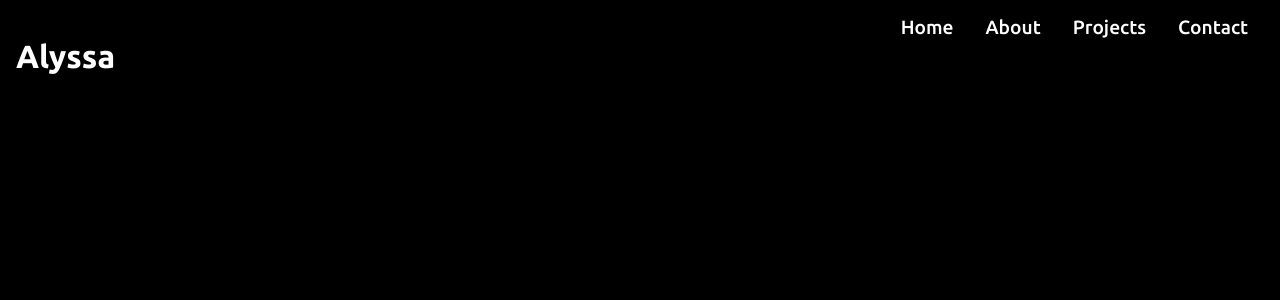
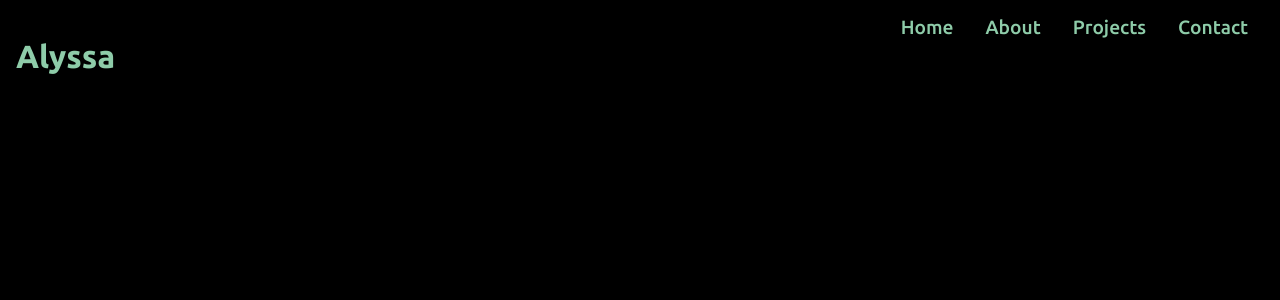
Before and after one commit to cactuspie23/portfolio, a React (Create React App) app: page / in a window 1280 px wide. Shown: the top 300 px of the page. Built offline with nearby package versions, Linux system fonts and the light colour scheme.

Commit message:
update colors

```diff
--- a/src/components/NavBar/NavBar.jsx
+++ b/src/components/NavBar/NavBar.jsx
@@ -29,9 +29,9 @@
       </ul>
       <div className="hambgr" onClick={handleClick}>
         {click ? (
-          <FaTimes size={20} style={{color: 'white'}} />
+          <FaTimes size={20} style={{color: '#8ecca9'}} />
         ) : (
-          <FaBars size={20} style={{color: 'white'}} />
+          <FaBars size={20} style={{color: '#8ecca9'}} />
         )}
       </div>
     </div>
--- a/src/index.css
+++ b/src/index.css
@@ -12,7 +12,7 @@
 }
 
 h1, h4, p, a {
-  color: white;
+  color: #8ecca9;
   text-decoration: none;
 }
 
@@ -24,7 +24,7 @@
   padding: 12px 32px;
   font-size: 1rem;
   text-transform: uppercase;
-  background: rgb(248, 217, 15);
+  background: #8ecca9;
   color: #222;
   border: 1px solid white;
   font-weight: 600;
```
